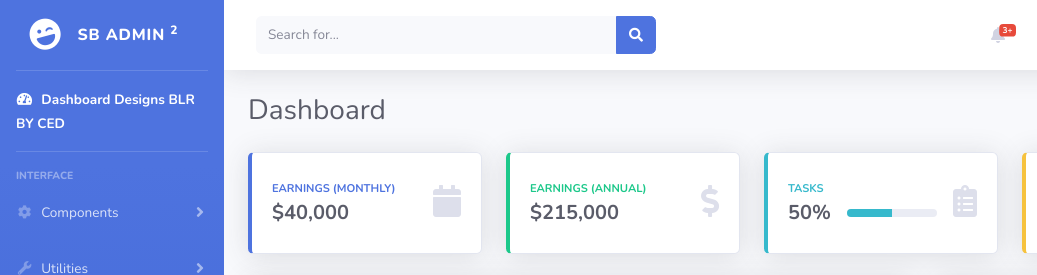
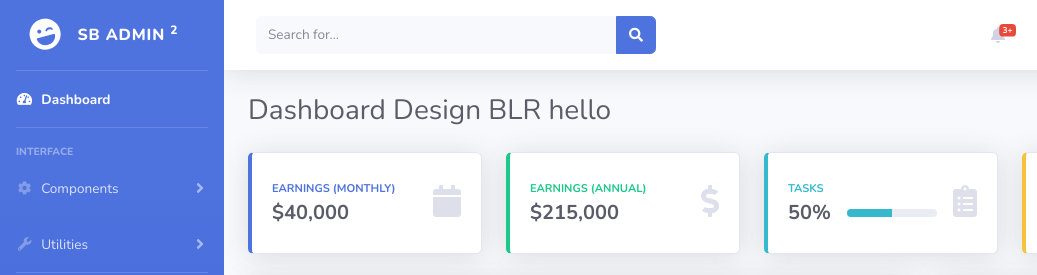
Before and after one commit to apn-jasierybanez/blr-dashboard-revamp, a website with bundled scripts: page index.html in a window 1280 px wide. Shown: the top 275 px of the page, 0-1037 px from the left. Built offline with nearby package versions, Linux system fonts and the light colour scheme.

Commit message:
Try change

```diff
--- a/index.html
+++ b/index.html
@@ -44,7 +44,7 @@
             <li class="nav-item active">
                 <a class="nav-link" href="index.html">
                     <i class="fas fa-fw fa-tachometer-alt"></i>
-                    <span>Dashboard Designs BLR BY CED</span></a>
+                    <span>Dashboard</span></a>
             </li>
 
             <!-- Divider -->
@@ -366,7 +366,7 @@
 
                     <!-- Page Heading -->
                     <div class="d-sm-flex align-items-center justify-content-between mb-4">
-                        <h1 class="h3 mb-0 text-gray-800">Dashboard</h1>
+                        <h1 class="h3 mb-0 text-gray-800">Dashboard Design BLR hello</h1>
                         <a href="#" class="d-none d-sm-inline-block btn btn-sm btn-primary shadow-sm"><i
                                 class="fas fa-download fa-sm text-white-50"></i> Generate Report</a>
                     </div>
```
